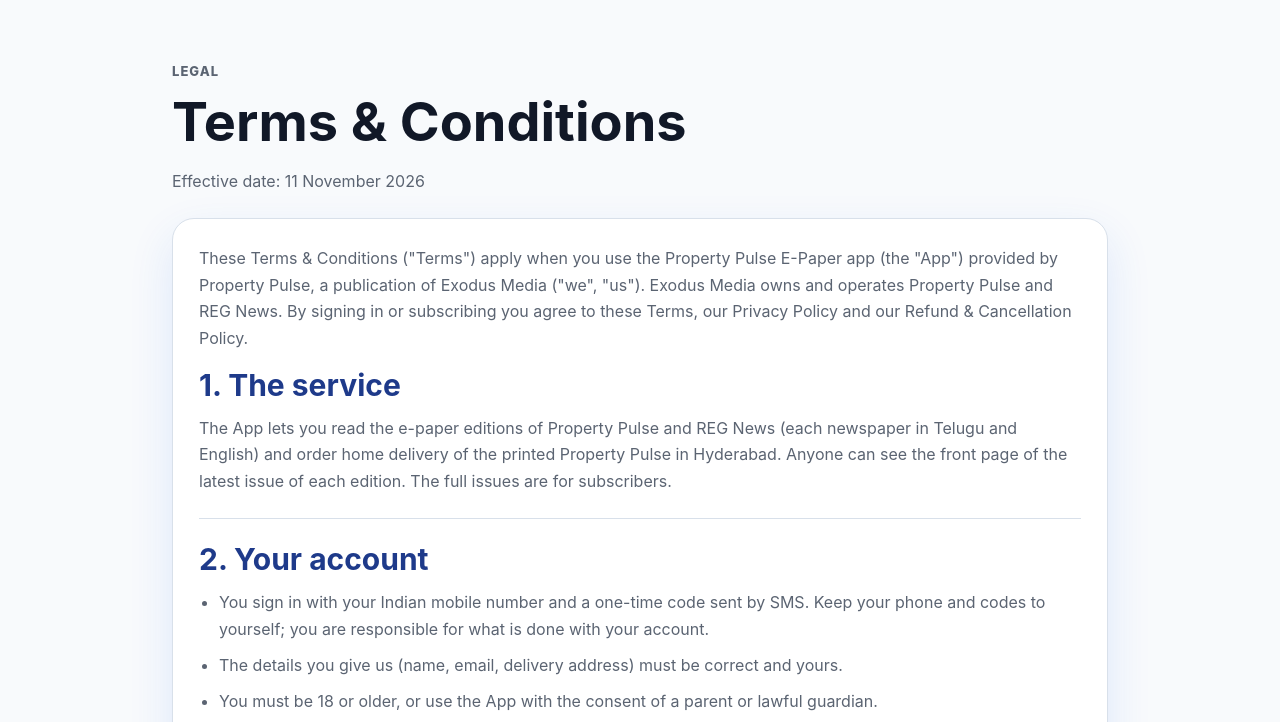
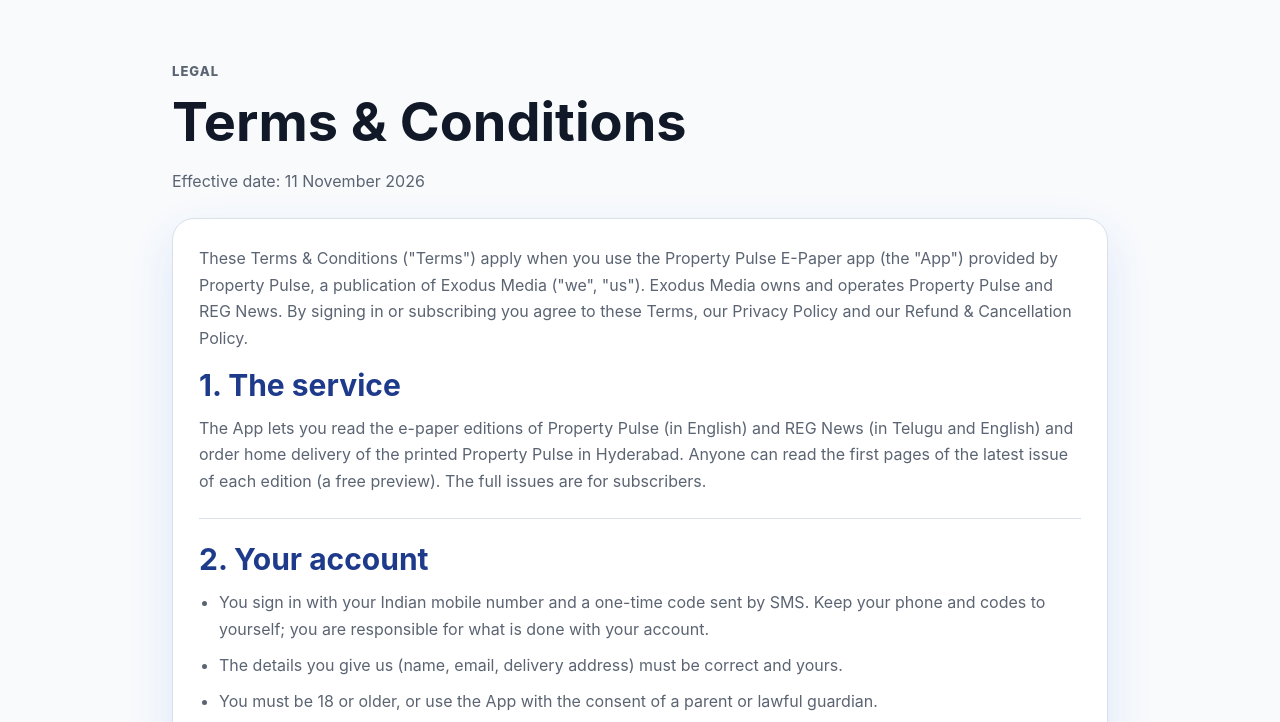
Before and after one commit to PropertyPulse-Editor/pp-agency-docs, a plain HTML site: page epaper/terms.html in a window 1280 px wide. Shown: the part 78-800 px from the top of the page. Drawn offline with Linux system fonts and the light colour scheme.

Commit message:
E-paper pages: Property Pulse in English, REG News in Telugu and English; 3-page free preview
Co-Authored-By: Claude Opus 5.5 <noreply@anthropic.com>

```diff
--- a/epaper/terms.html
+++ b/epaper/terms.html
@@ -43,7 +43,7 @@
       <p>These Terms &amp; Conditions ("Terms") apply when you use the Property Pulse E-Paper app (the "App") provided by Property Pulse, a publication of Exodus Media ("we", "us"). Exodus Media owns and operates Property Pulse and REG News. By signing in or subscribing you agree to these Terms, our Privacy Policy and our Refund &amp; Cancellation Policy.</p>
 
       <h2>1. The service</h2>
-      <p>The App lets you read the e-paper editions of Property Pulse and REG News (each newspaper in Telugu and English) and order home delivery of the printed Property Pulse in Hyderabad. Anyone can see the front page of the latest issue of each edition. The full issues are for subscribers.</p>
+      <p>The App lets you read the e-paper editions of Property Pulse (in English) and REG News (in Telugu and English) and order home delivery of the printed Property Pulse in Hyderabad. Anyone can read the first pages of the latest issue of each edition (a free preview). The full issues are for subscribers.</p>
 
       <h2>2. Your account</h2>
       <ul>
```
Also changed, not shown: epaper/index.html (+1 -1 lines).
